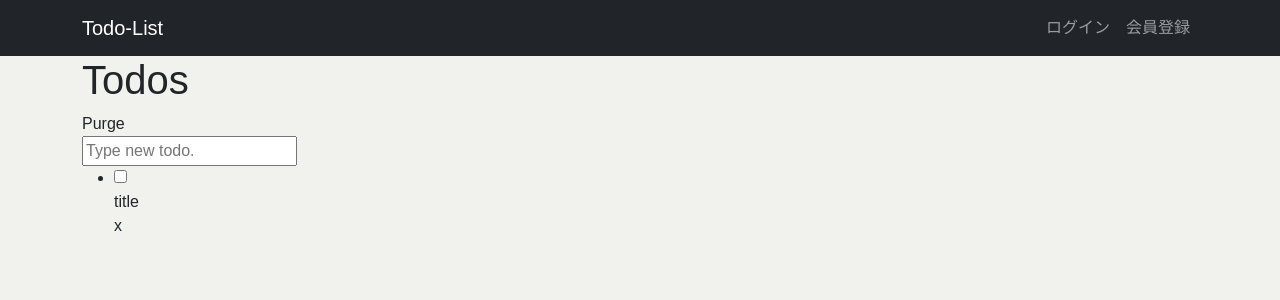
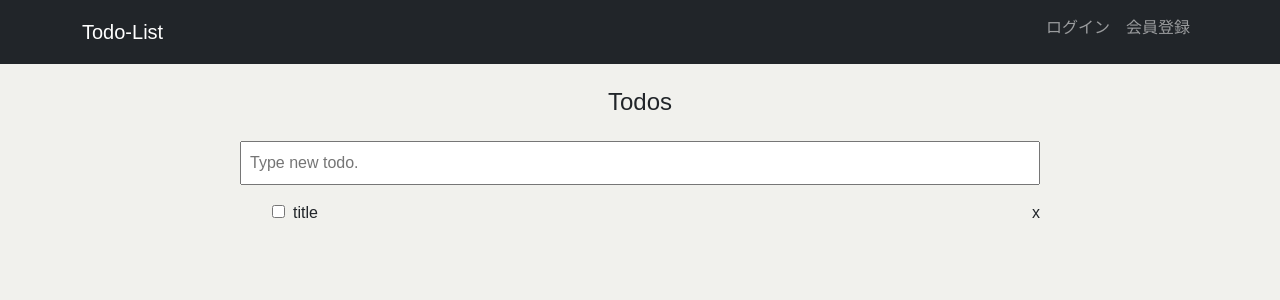
Before and after one commit to yahomi-jp/django-todo, a Django app: page / in a window 1280 px wide. Shown: the top 300 px of the page. Run offline with Django 3.2, Linux system fonts and the light colour scheme; some libraries are stand-ins or nearby versions.

Commit message:
create css

```diff
--- a/static/todo/css/style.css
+++ b/static/todo/css/style.css
@@ -1,4 +1,45 @@
 body {
   font-family: Arial, Helvetica, sans-serif;
   background-color: rgb(241, 241, 237);
+  text-align: center;
 }
+
+header {
+  margin: 24px;
+}
+
+h1 {
+  font-size: 24px;
+  text-align: center;
+  margin: 0 0 16px 0;
+}
+
+main {
+  width: 80%;
+  margin: 0 auto;
+}
+
+ul {
+  list-style: none;
+}
+
+li {
+  display: flex;
+  margin-bottom: 8px;
+}
+
+input[type="text"] {
+  width: 100%;
+  padding: 8px;
+  margin-bottom: 16px;
+}
+
+input[type="checkbox"] {
+  margin-right: 8px;
+}
+
+.deleteform {
+  margin-left: auto;
+  padding-left: 8px;
+
+}
--- a/templates/todo/top.html
+++ b/templates/todo/top.html
@@ -5,10 +5,6 @@
   <main>
     <header>
       <h1>Todos</h1>
-      <form action="" method="post">
-        {% csrf_token %}
-        <span class="purge">Purge
-        </span>
       </header>
 
       <form action="" method="post">
```
